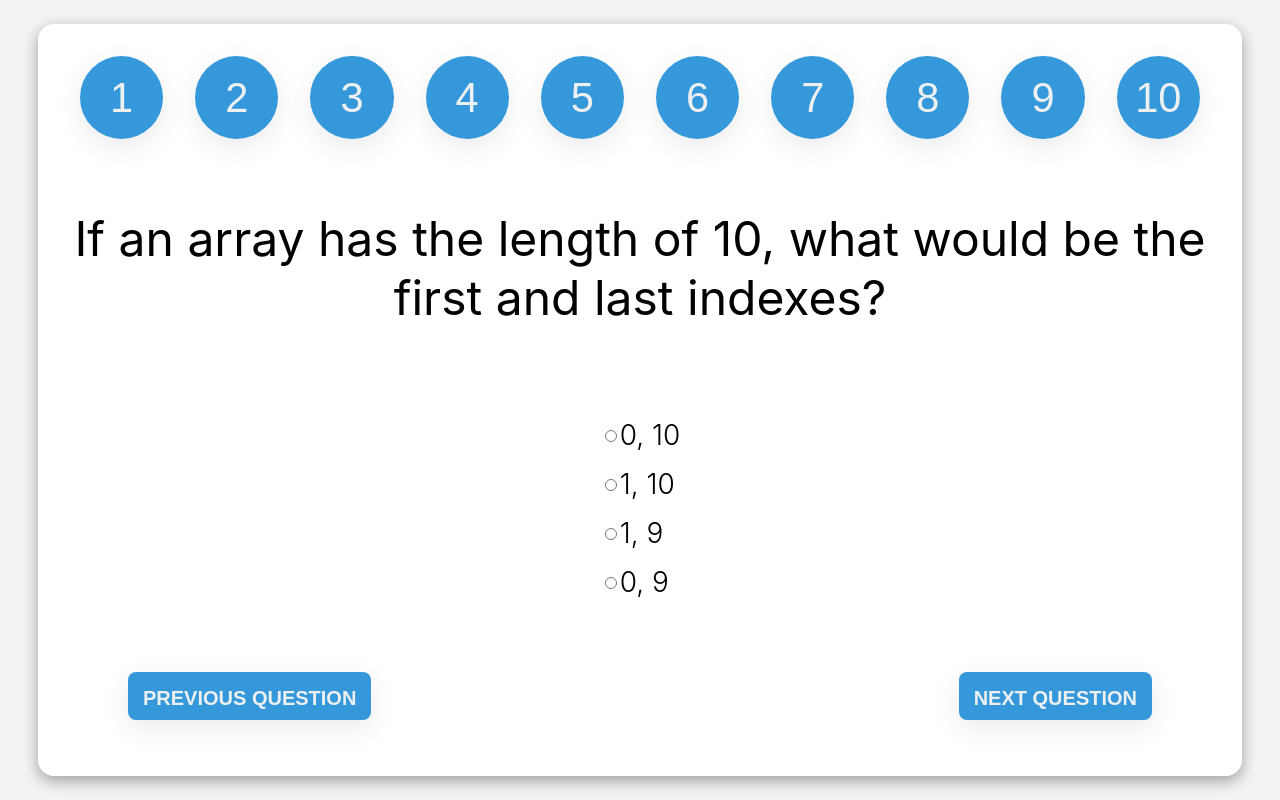
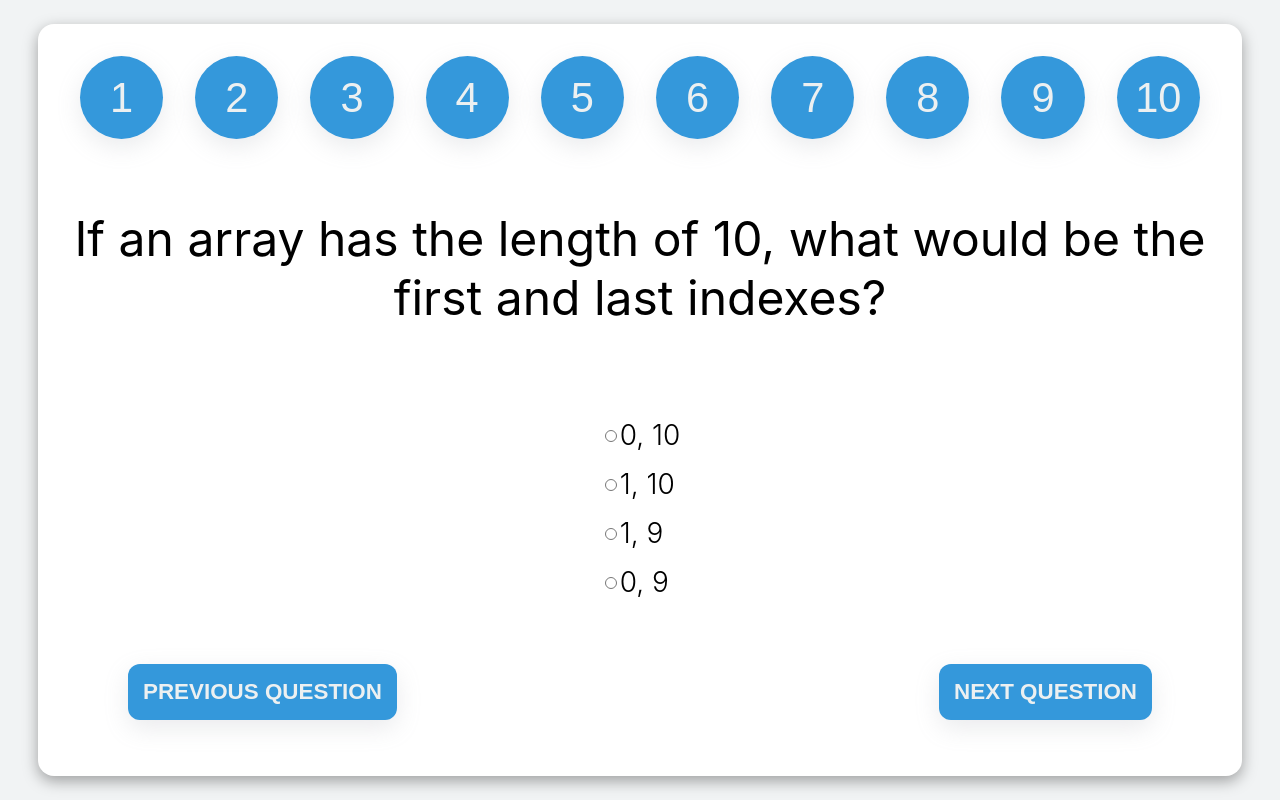
Before and after one commit to AronovSergey/Appleseeds_Weekend_Project_Multiple-Choice-Question, a React (Create React App) app: page / in a window 1280 px wide. Built offline with nearby package versions, Linux system fonts and the light colour scheme.

Commit message:
Add an previous and next buttons

```diff
--- a/src/App.css
+++ b/src/App.css
@@ -63,9 +63,10 @@
 /********************** Button **********************/
 .btn {
     position: absolute;
-    border-radius: 8px;
-    height: 6vh;
-    font-size: 2.5vh;
+    border-radius: 12px;
+    min-height: 5vh;
+    max-width: 35%;
+    font-size: 1.4rem;
     font-weight: 600;
     padding: 15px;
     bottom: 10%;
```
